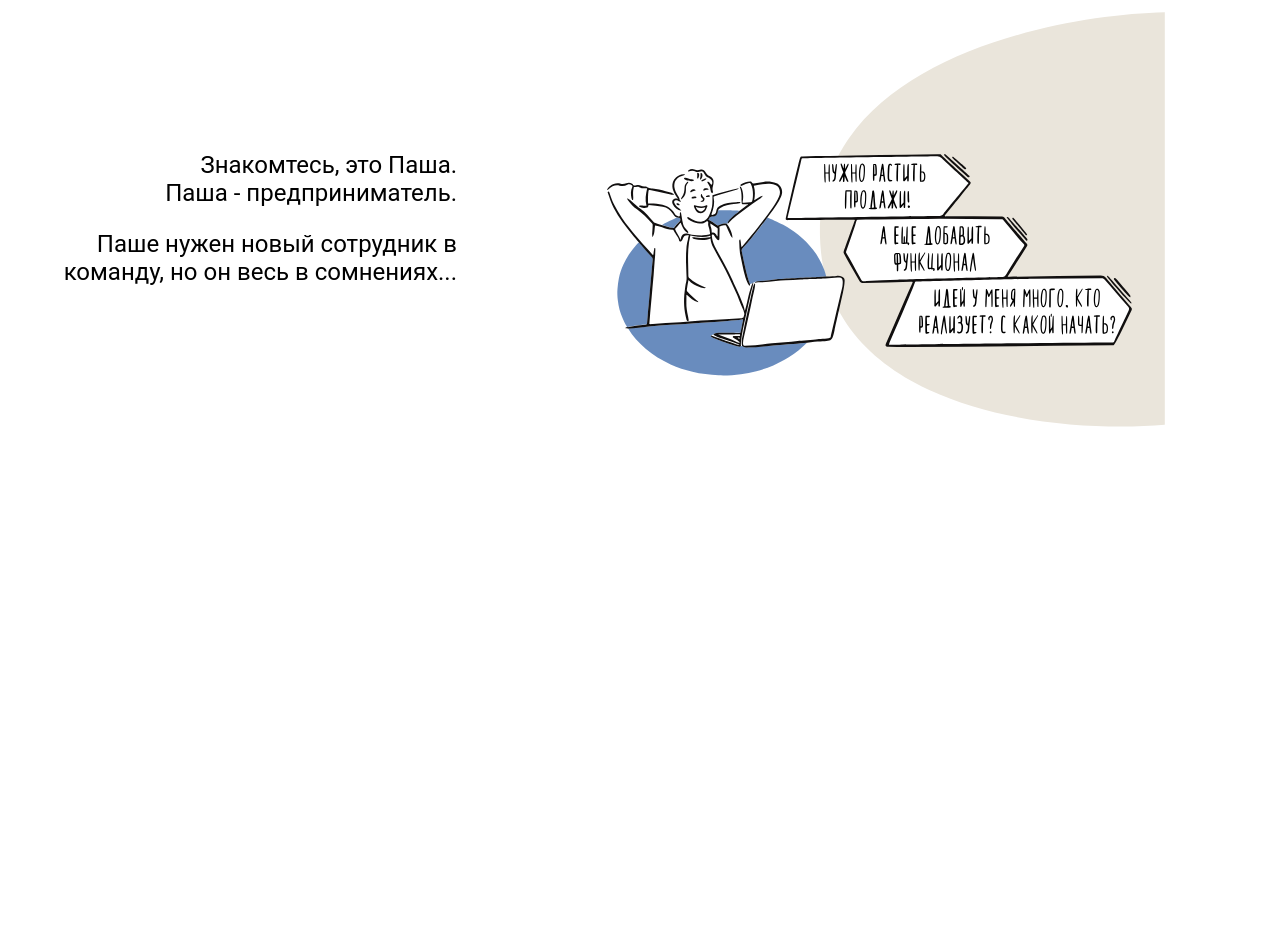
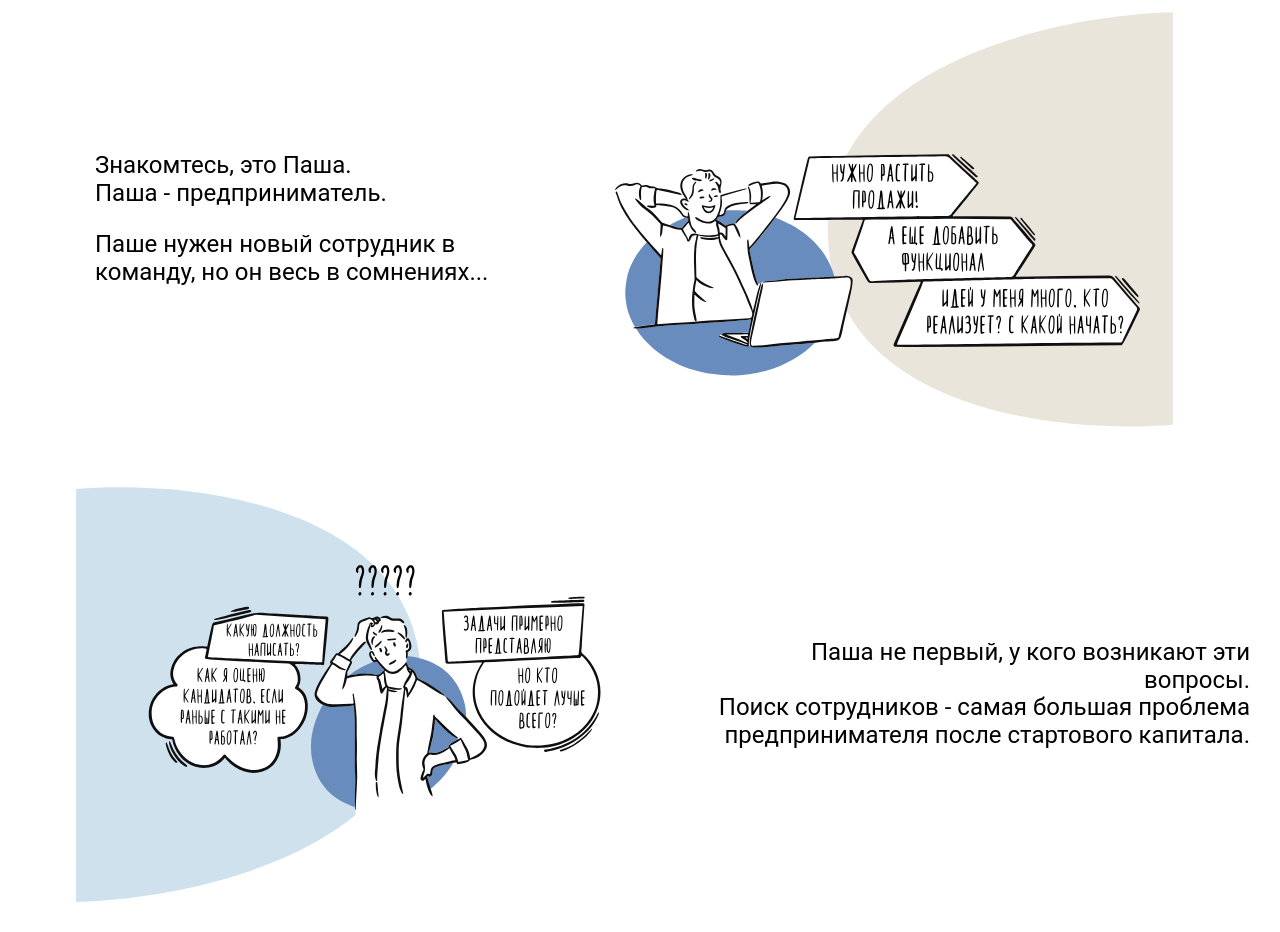
Before and after one commit to BALEHOK/bestteam-landing, a React (Create React App) app: page / in a window 1280 px wide. Shown: the part 880-1812 px from the top of the page. Before the commit the page ends 1337 px from the top, so only its background shows below. Built offline with nearby package versions, Linux system fonts and the light colour scheme.

Commit message:
Pasha sections

```diff
--- a/src/app.tsx
+++ b/src/app.tsx
@@ -4,6 +4,7 @@ import { fonts, mediaBreakpoints, mediaQueries } from './lib/styleUtils';
 import { SectionUtp } from './section1.utp';
 import React from 'react';
 import { SectionWelcomePasha } from './section2.welcomePasha';
+import { SectionQuestions } from './section3.questions';
 
 const useStyles = createUseStyles({
   root: {
@@ -29,6 +30,7 @@ const App = () => {
       <main>
         <SectionUtp />
         <SectionWelcomePasha />
+        <SectionQuestions />
       </main>
     </div>
   );
--- a/src/components/framedSection.tsx
+++ b/src/components/framedSection.tsx
@@ -11,14 +11,14 @@ const useStyles = createUseStyles({
     border: `1px solid ${colors.orange2}`,
     display: 'flex',
     flexDirection: 'column',
-    margin: '45px 0',
+    marginTop: 45,
     padding: '20px 25px',
     [mediaQueries.upXs]: {
-      margin: '60px 0',
+      marginTop: 60,
       padding: '40px 51px',
     },
     [mediaQueries.upLg]: {
-      margin: '124px 0',
+      marginTop: 124,
       padding: '80px 102px',
     },
   },
--- /dev/null
+++ b/src/pashSection.styles.ts
@@ -0,0 +1,46 @@
+import { createUseStyles } from 'react-jss';
+import { mediaQueries } from './lib/styleUtils';
+
+interface Props {
+  right: boolean;
+}
+
+export const useStyles = createUseStyles<string, Props>({
+  root: {
+    display: 'flex',
+    alignItems: 'center',
+    flexDirection: ({ right }: Props) => right ? 'column-reverse' : 'column',
+    marginTop: 60,
+    [mediaQueries.upXs]: {
+      flexDirection: 'row !important',
+      justifyContent: 'space-between',
+    },
+    [mediaQueries.upLg]: {
+      marginTop: 124,
+    },
+  },
+  textContainer: {
+    [mediaQueries.upXs]: {
+      marginLeft: 65,
+      textAlign: ({ right }: Props) => right ? 'right' : 'left'
+    },
+  },
+  p: {
+    fontSize: 16,
+    [mediaQueries.upXs]: {
+      fontSize: 24,
+    },
+    [mediaQueries.upLg]: {
+      fontSize: 48,
+    },
+  },
+  image: {
+    width: '100%',
+    [mediaQueries.upXs]: {
+      height: 415
+    },
+    [mediaQueries.upLg]: {
+      height: 830
+    },
+  }
+});
--- a/src/section2.welcomePasha.tsx
+++ b/src/section2.welcomePasha.tsx
@@ -1,48 +1,14 @@
 import { createUseStyles } from 'react-jss';
 import { mediaQueries } from './lib/styleUtils';
 import pasha1 from './assets/pasha1.svg';
-
-const useStyles = createUseStyles({
-  root: {
-    display: 'flex',
-    alignItems: 'center',
-    flexDirection: 'column',
-    [mediaQueries.upXs]: {
-      flexDirection: 'row',
-      justifyContent: 'space-between',
-    },
-  },
-  p: {
-    fontSize: 16,
-    [mediaQueries.upXs]: {
-      fontSize: 24,
-      marginRight: 65,
-      textAlign: 'right',
-    },
-    [mediaQueries.upLg]: {
-      fontSize: 48,
-    },
-  },
-  image: {
-    width: '100%',
-    [mediaQueries.upXs]: {
-      height: 415
-    },
-    [mediaQueries.upLg]: {
-      height: 830
-    },
-  }
-});
-
-// img     height: 415px;
-// p font-size: 24px;
+import { useStyles } from './pashSection.styles';
 
 export const SectionWelcomePasha = () => {
-  const classes = useStyles();
+  const classes = useStyles({ right: false });
 
   return (
     <div className={classes.root}>
-      <div>
+      <div className={classes.textContainer}>
         <p className={classes.p}>
           Знакомтесь, это Паша.<br />
         Паша - предприниматель.
--- /dev/null
+++ b/src/section3.questions.tsx
@@ -0,0 +1,19 @@
+import pasha2 from './assets/pasha2.svg';
+import { useStyles } from './pashSection.styles';
+
+export const SectionQuestions = () => {
+  const classes = useStyles({ right: true });
+
+  return (
+    <div className={classes.root}>
+      <img className={classes.image} src={pasha2} alt="С чего начать?" />
+      <div className={classes.textContainer}>
+        <p className={classes.p}>
+          Паша не первый, у кого возникают эти вопросы.<br />
+          Поиск сотрудников - самая большая проблема
+          предпринимателя после стартового капитала.
+        </p>
+      </div>
+    </div>
+  );
+};
```
Also changed, not shown: src/assets/pasha2.svg (added).
